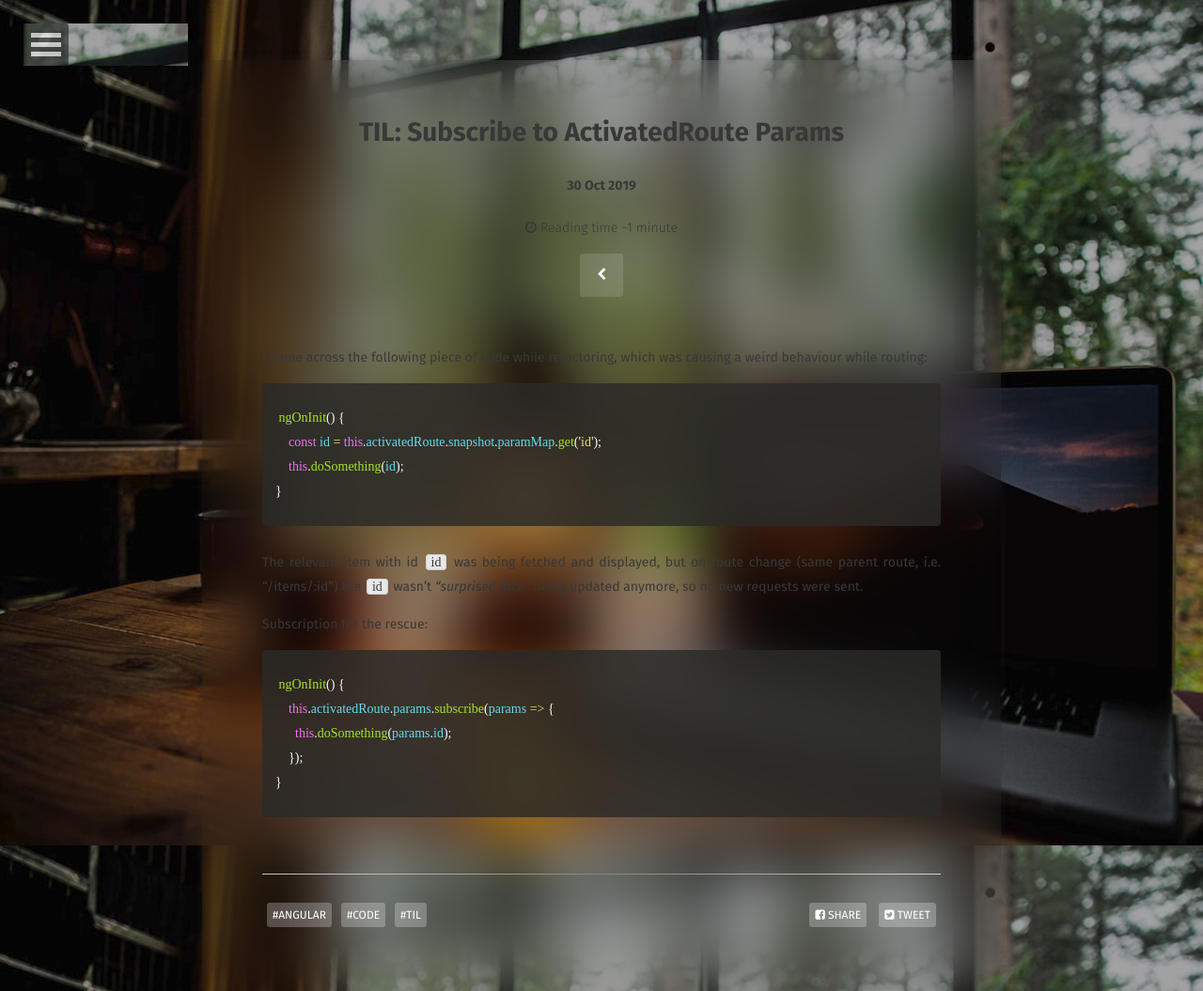
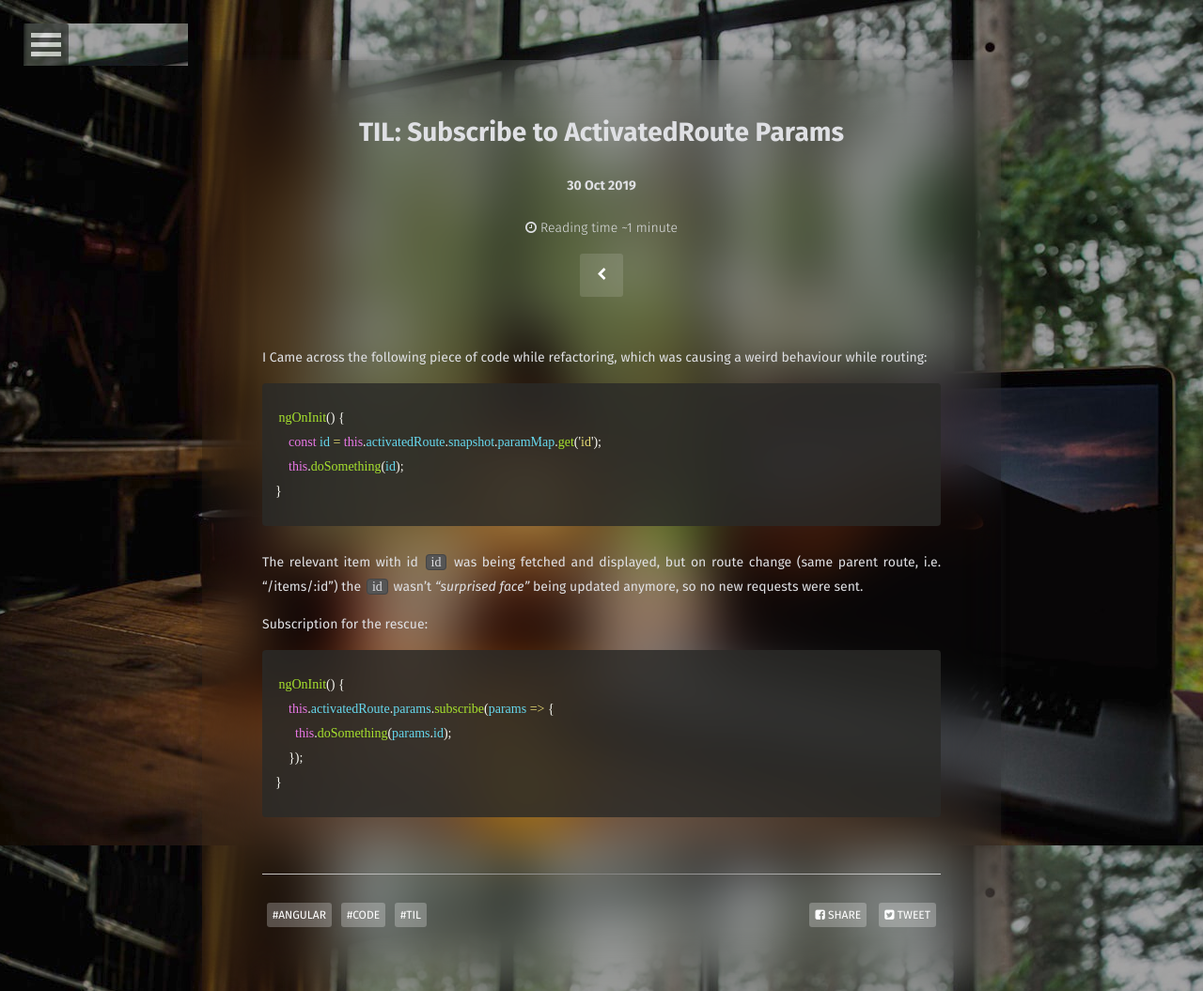
Before and after one commit to geommr/geommr.github.io, a Jekyll site: the page built from _posts/2019-10-30-til-activated-route.md, in a window 1280 px wide. Shown: the whole page at 94% size. Built offline with Jekyll 4.4.1, drawn with Linux system fonts in a browser that asks for light colours; some web fonts are replaced.

Commit message:
fix color on webkit, remove manifest

```diff
--- a/_includes/head.html
+++ b/_includes/head.html
@@ -46,7 +46,6 @@
     <link rel="icon" type="image/png" sizes="192x192"  href="{{ site.url }}/assets/img/favicons/android-icon-192x192.png">
     <link rel="icon" type="image/png" sizes="32x32" href="{{ site.url }}/assets/img/favicons/favicon-32x32.png">
     <link rel="icon" type="image/png" sizes="16x16" href="{{ site.url }}/assets/img/favicons/favicon-16x16.png">
-    <link rel="manifest" href="/manifest.json">
     <meta name="theme-color" content="#ffffff">
     <!-- Background Image -->
     {% if site.bg2 %}
--- a/_sass/site.scss
+++ b/_sass/site.scss
@@ -122,12 +122,20 @@ body {
 }
 @supports ((-webkit-backdrop-filter: blur(28px)) or (backdrop-filter: blur(28px))) {
 	.wrapper, .container {
+		color: $color_bon_jour;
 		-webkit-backdrop-filter: blur(28px);
 		backdrop-filter: blur(28px);
 		background: none;
 		&::before {
 			display: none;
 		}
+	}
+	p code,
+	li code,
+	p pre,
+	li pre {
+		background-color: $color_fuscous_gray;
+		border: 1px solid $color_tundora;
 	}
 }
 // entry meta
```
Also changed, not shown: 11 other files.
